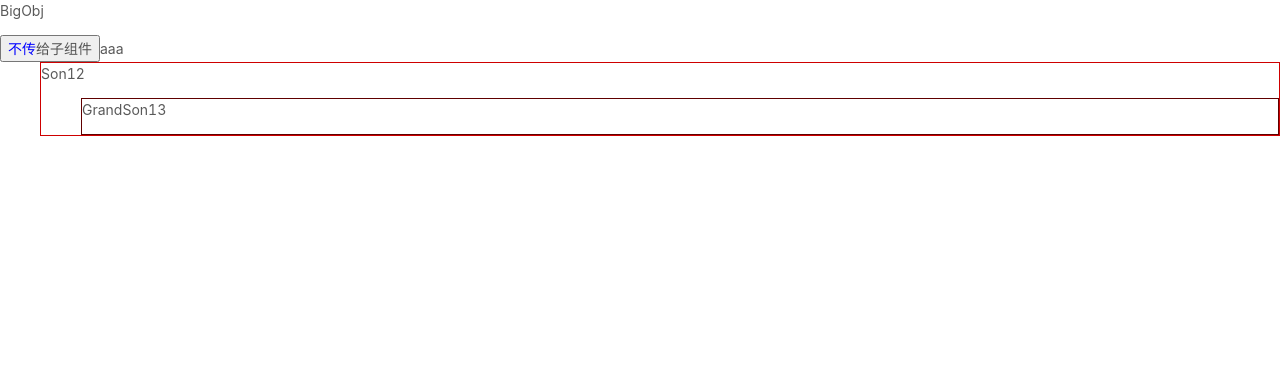
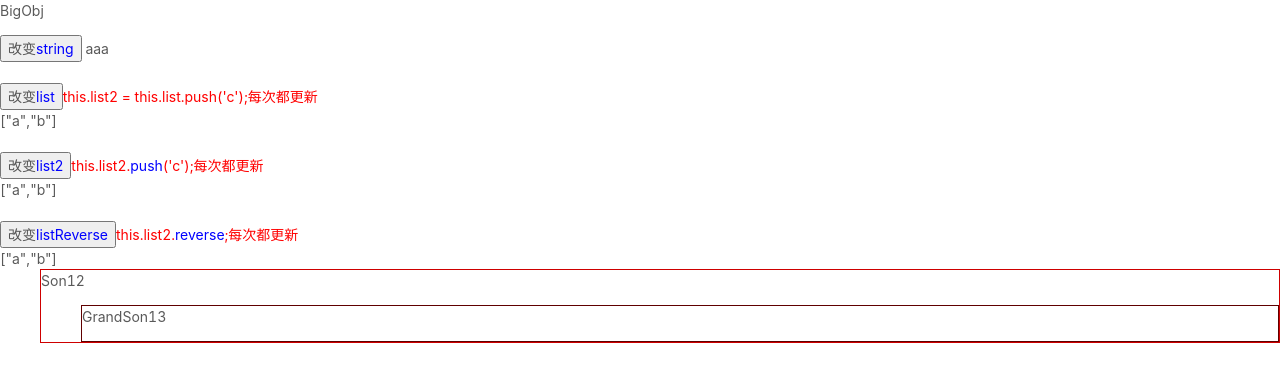
Before and after one commit to caozhengqian/vue2-struggle, a Vue app: page /life/bigObj in a window 1280 px wide. Shown: the top 382 px of the page. Built offline with nearby package versions, Linux system fonts and the light colour scheme.

Commit message:
add 添加子组件

```diff
--- a/src/views/life/BigObj/BigObj.vue
+++ b/src/views/life/BigObj/BigObj.vue
@@ -1,8 +1,32 @@
 <template>
   <div class="BigObj">
     <p>BigObj</p>
-    <button @click="_cStr"><span class="blue">不传</span>给子组件</button>
-    <span>{{ str }}</span>
+    <button @click="_cStr">改变<span class="blue">string</span></button>
+    {{ str }}
+    <br />
+    <br />
+    <button @click="_cList1">改变<span class="blue">list</span></button>
+    <span class="red">this.list2 = this.list.push('c');每次都更新</span>
+    <br />
+    {{ JSON.stringify(list) }}
+    <br />
+    <br />
+    <button @click="_cListPush">改变<span class="blue">list2</span></button>
+    <span class="red"
+      >this.list2.<span class="blue">push</span>('c');每次都更新</span
+    >
+    <br />
+    {{ JSON.stringify(list2) }}
+    <br />
+    <br />
+    <button @click="_cListReverse">
+      改变<span class="blue">listReverse</span>
+    </button>
+    <span class="red"
+      >this.list2.<span class="blue">reverse</span>;每次都更新</span
+    >
+    <br />
+    {{ JSON.stringify(listReverse) }}
     <Son13 />
   </div>
 </template>
@@ -26,6 +50,8 @@ export default {
     return {
       str: "aaa",
       list: ["a", "b"],
+      list2: ["a", "b"],
+      listReverse: ["a", "b"],
       obj: { aKey: "aVal", bKey: "bVal" },
       objInList: ["a", { aKey: "aVal" }],
       listInObj: { a: ["b", "c"] }
@@ -57,9 +83,16 @@ export default {
   },
   methods: {
     _cStr() {
-      // this.str === "aaa" ? (this.str = "bbb") : (this.str = "aaa");
-      // this.str = this.str.substr(0, 1);
-      this.str = this.str.concat("");
+      this.str === "aaa" ? (this.str = "bbb") : (this.str = "aaa");
+    },
+    _cList1() {
+      this.list = ["b", "c"];
+    },
+    _cListPush() {
+      this.list2.push("c");
+    },
+    _cListReverse() {
+      this.listReverse.reverse();
     }
   }
 };
```
